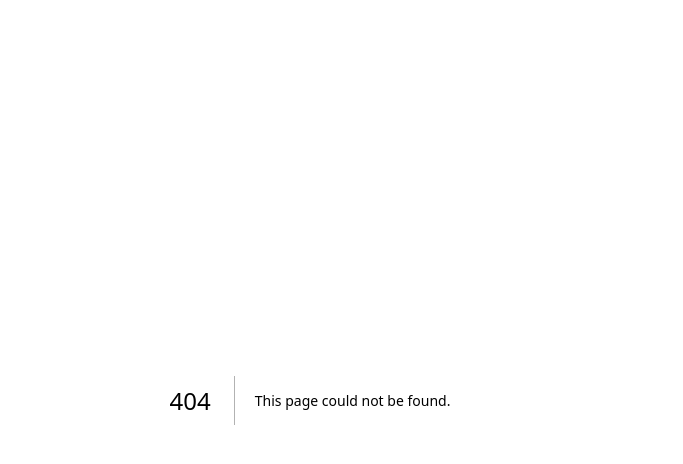
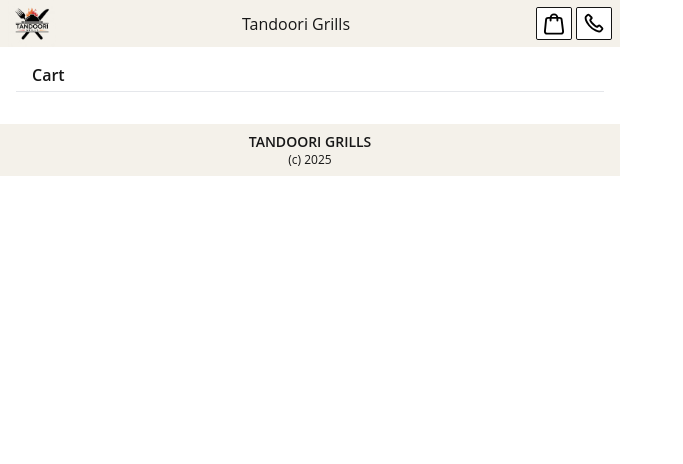
Before and after one commit to pavittarx/tgrills, a Next.js app: page /cart in a window 1280 px wide. Before the commit this address had no page. Shown: the top 464 px of the page, without its empty margins (0-683 px from the left). Built offline with nearby package versions, Linux system fonts and the light colour scheme.

Commit message:
feat: cart page loading

```diff
--- a/app/_services/index.ts
+++ b/app/_services/index.ts
@@ -1 +1 @@
-export {getCatalogue} from "./catalogue";
+export { getCatalogue } from "./catalogue";
--- a/app/_shared/Header.tsx
+++ b/app/_shared/Header.tsx
@@ -14,7 +14,14 @@ export const Header = () => {
       </Link>
       <div> Tandoori Grills </div>
       <div className="flex gap-1">
-        <Image src="/1.svg" width={36} height={36} alt="tandoori_grills logo" />
+        <a href="/cart">
+          <Image
+            src="/1.svg"
+            width={36}
+            height={36}
+            alt="tandoori_grills logo"
+          />
+        </a>
         <Image src="/2.svg" width={36} height={36} alt="tandoori_grills logo" />
       </div>
     </header>
--- /dev/null
+++ b/app/cart/layout.tsx
@@ -0,0 +1,39 @@
+import type { Metadata } from "next";
+import { Geist, Geist_Mono } from "next/font/google";
+import "./../globals.css";
+
+import { Header } from "../_shared/Header";
+import { Footer } from "../_shared/Footer";
+
+const geistSans = Geist({
+  variable: "--font-geist-sans",
+  subsets: ["latin"],
+});
+
+const geistMono = Geist_Mono({
+  variable: "--font-geist-mono",
+  subsets: ["latin"],
+});
+
+export const metadata: Metadata = {
+  title: "Tandoori Grills",
+  description: "Delicious to the heart",
+};
+
+export default function RootLayout({
+  children,
+}: Readonly<{
+  children: React.ReactNode;
+}>) {
+  return (
+    <html lang="en">
+      <body
+        className={`${geistSans.variable} ${geistMono.variable} antialiased`}
+      >
+        <Header />
+        {children}
+        <Footer />
+      </body>
+    </html>
+  );
+}
--- /dev/null
+++ b/app/cart/page.tsx
@@ -0,0 +1,35 @@
+"use client";
+
+import { useCart } from "../_store"
+
+export default function Page(){
+    const cart = useCart(s => s.cart);
+    console.log(cart);
+
+    const header = {
+        name: 'Name',
+        quantity: 'Quantity',
+        price: 'Price',
+        total: 'Total',
+    }
+
+    return <main className="mx-2 my-4">
+        <h1 className="mx-2 pl-4 pb-1 font-semibold border-b grid-cols-4">Cart</h1>
+
+        <section className="py-2">
+            {
+                ...cart.map((product) => {
+                    return <div
+                                key={product.name}
+                                className="py-1 text-xs pl-4 grid grid-rows-1 grid-cols-[200px_50px_50px_50px_50px] gap-1">
+                                    <div className="col-span-1">{product.name}</div>
+                                    <span className="inline-block col-span-1 place-self-end">{product.quantity}</span>
+                                    <div className="col-span-1 place-self-end">{product.price}</div>
+                                    <div className="col-span-1 place-self-end">{product.quantity * parseFloat(product.price)}</div>
+                                    <div className="col-span-1 place-self-end"> D </div>
+                            </div>
+                })
+            }
+        </section>
+    </main>
+}
```
Also changed, not shown: app/_store/index.ts (line endings or trailing spaces).
